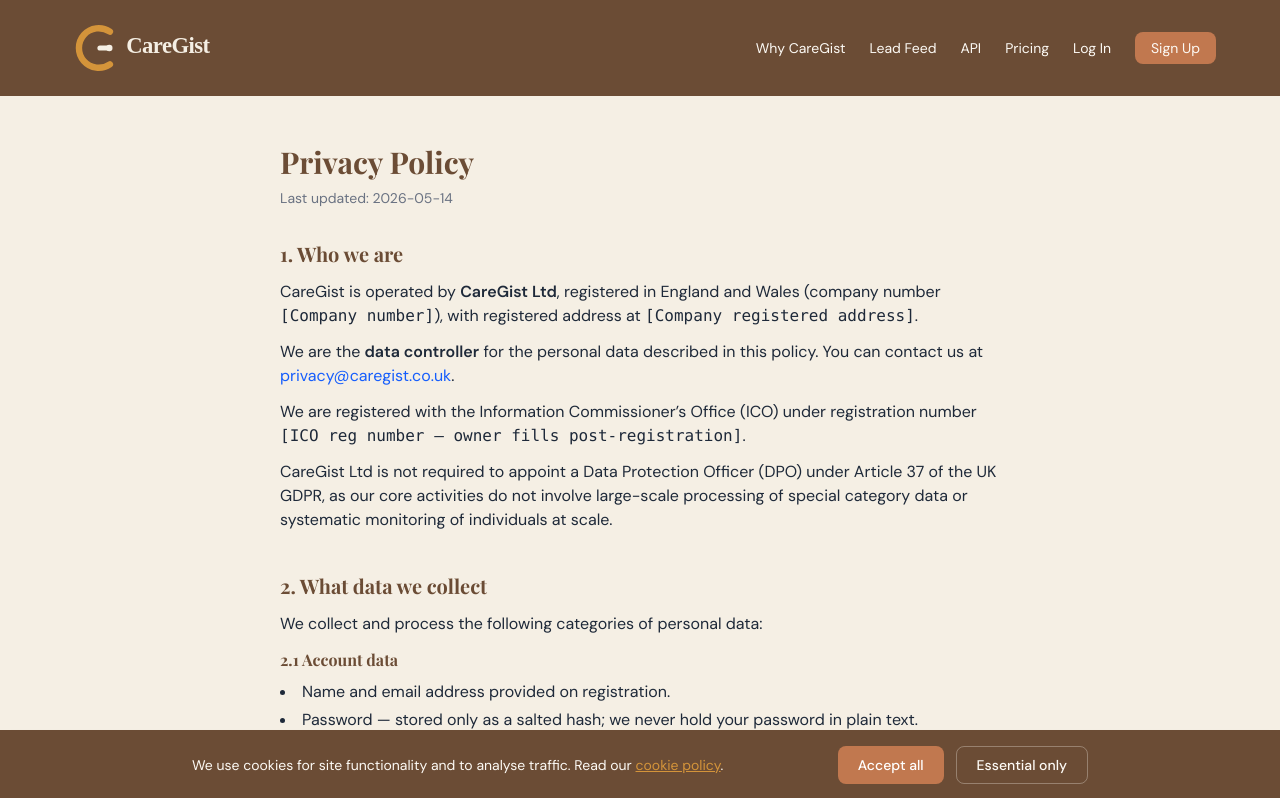
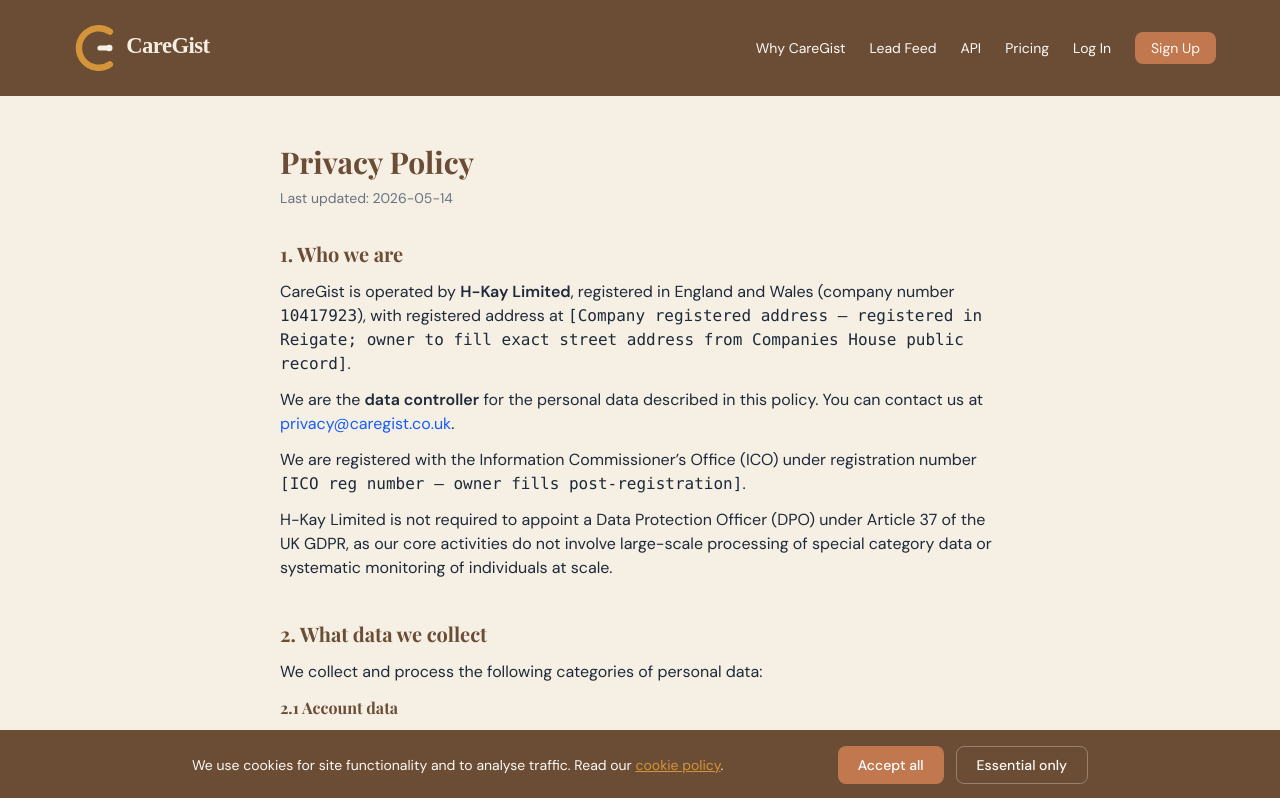
Before and after one commit to sapopo93/caregist, a Next.js app in the folder frontend/: page /privacy in a window 1280 px wide. Shown: the top 798 px of the page. Built offline with nearby package versions, Linux system fonts and the light colour scheme; no server answers.

Commit message:
chore(legal): use H-Kay Limited (10417923) as data controller, document single ICO filing scope

```diff
--- a/frontend/app/privacy/page.tsx
+++ b/frontend/app/privacy/page.tsx
@@ -16,9 +16,9 @@
       <section className="mb-10">
         <h2 className="text-xl font-semibold mb-3">1. Who we are</h2>
         <p className="mb-3">
-          CareGist is operated by <strong>CareGist Ltd</strong>, registered in England and Wales
-          (company number <span className="font-mono">[Company number]</span>), with registered
-          address at <span className="font-mono">[Company registered address]</span>.
+          CareGist is operated by <strong>H-Kay Limited</strong>, registered in England and Wales
+          (company number <span className="font-mono">10417923</span>), with registered
+          address at <span className="font-mono">[Company registered address — registered in Reigate; owner to fill exact street address from Companies House public record]</span>.
         </p>
         <p className="mb-3">
           We are the <strong>data controller</strong> for the personal data described in this
@@ -34,7 +34,7 @@
           <span className="font-mono">[ICO reg number — owner fills post-registration]</span>.
         </p>
         <p>
-          CareGist Ltd is not required to appoint a Data Protection Officer (DPO) under Article 37
+          H-Kay Limited is not required to appoint a Data Protection Officer (DPO) under Article 37
           of the UK GDPR, as our core activities do not involve large-scale processing of special
           category data or systematic monitoring of individuals at scale.
         </p>
@@ -479,8 +479,8 @@
       <section className="mb-10">
         <h2 className="text-xl font-semibold mb-3">15. Contact</h2>
         <p className="mb-3">
-          <strong>Data controller:</strong> CareGist Ltd,{" "}
-          <span className="font-mono">[Company registered address]</span>
+          <strong>Data controller:</strong> H-Kay Limited,{" "}
+          <span className="font-mono">[Company registered address — registered in Reigate; owner to fill exact street address from Companies House public record]</span>
         </p>
         <p className="mb-3">
           <strong>Privacy enquiries:</strong>{" "}
```
Also changed, not shown: 4 other files (tests, documents, lock files or other folders).
